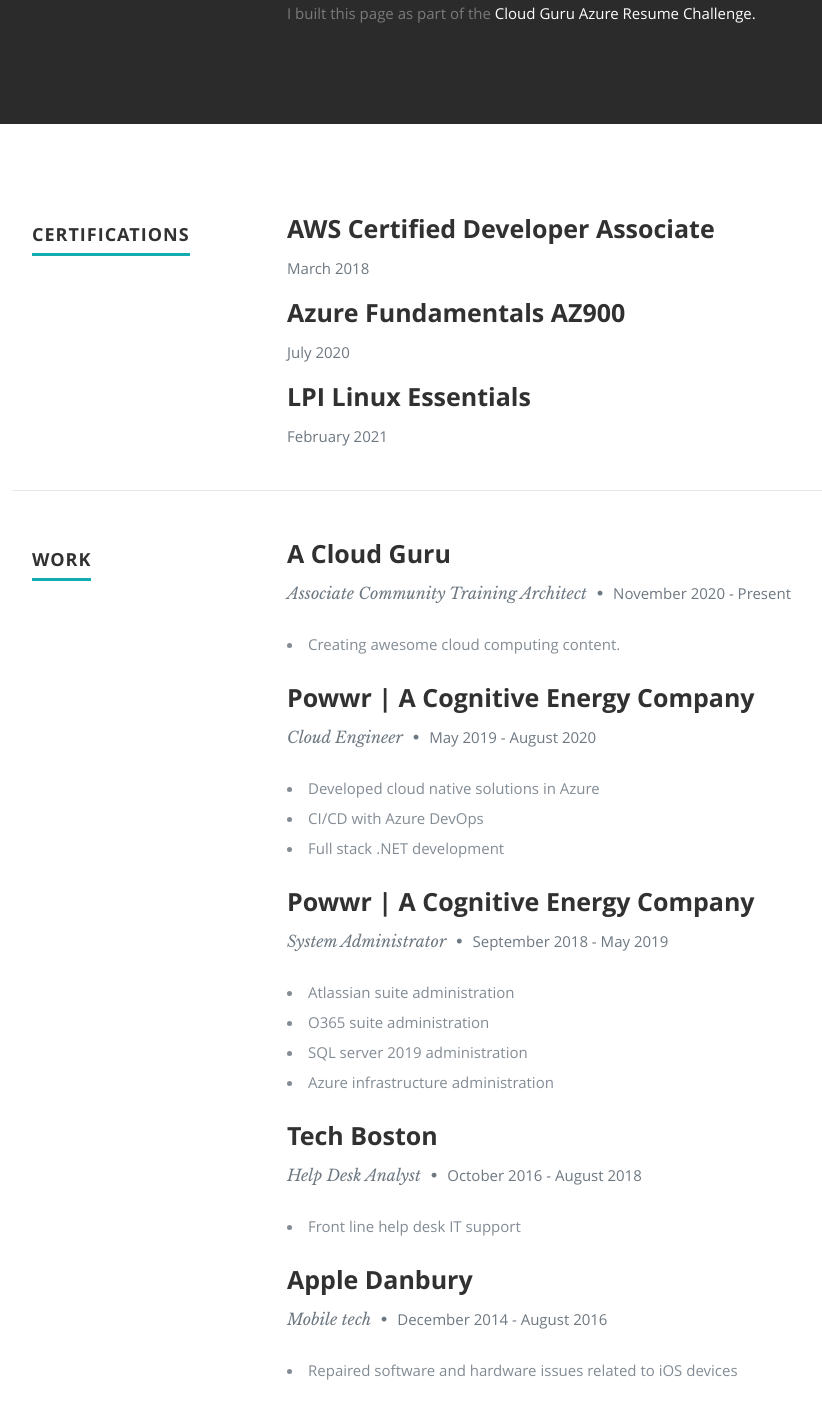
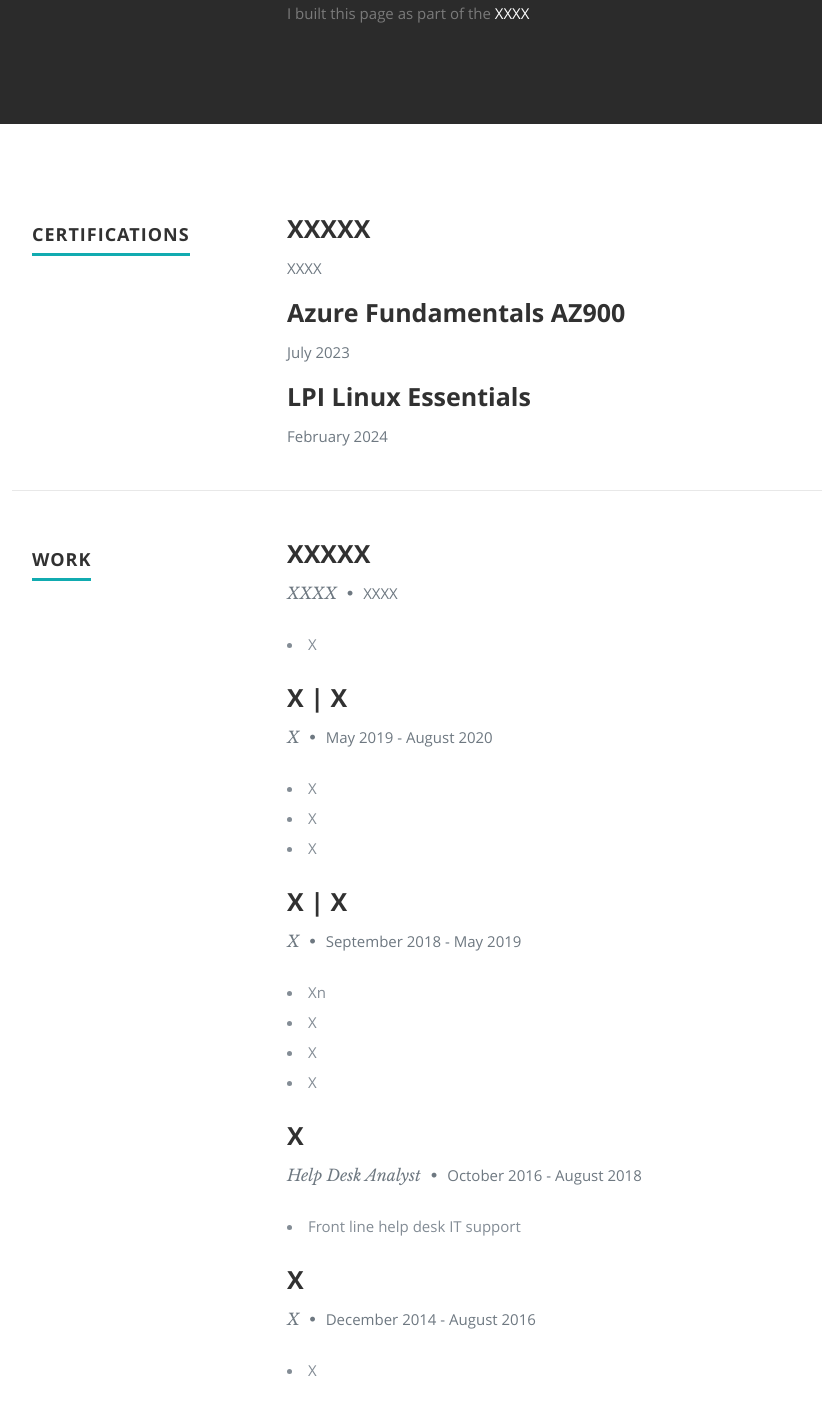
Before and after one commit to gustoak/Blog_EdoCarvalho, a plain HTML site: page cv/frontend/index.html in a window 1280 px wide. Shown: the part 1030-2442 px from the top of the page, without its empty margins (118-940 px from the left). Drawn offline with nearby package versions, Linux system fonts and the light colour scheme.

Commit message:
Update index.html temp

```diff
--- a/cv/frontend/index.html
+++ b/cv/frontend/index.html
@@ -91,12 +91,12 @@
 
             <h2>ABOUT ME</h2>
 
-            <p> Hi, I'm Gustavo Carvalho, <span>Training Architect at <a href="https://acloud.guru">A Cloud Guru</a></span>, <span> <a href="https://mvp.microsoft.com/en-us/PublicProfile/5003866">Azure MVP</a></span>
-               and <span><a href="https://youtube.com/madebygps">YouTuber</a></span> focused on making cloud learning more accessible and less daunting for everyone.
+            <p> Hi, I'm Gustavo Carvalho, <span>XXXX <a href="https://acloud.guru">XXXX</a></span>, <span> <a href="!#">Azure MVP</a></span>
+               and <span><a href="!#">YouTuber</a></span> focused on making cloud learning more accessible and less daunting for everyone.
 
          </br>
       </br>
-       I built this page as part of the <span><a href="https://github.com/madebygps/cgc-azure-resume">Cloud Guru Azure Resume Challenge.</a></span>
+       I built this page as part of the <span><a href="!#">XXXX</a></span>
 
 
          </div> <!-- end .main-col -->
@@ -124,8 +124,8 @@
 
                <div class="twelve columns">
 
-                  <h3>AWS Certified Developer Associate</h3>
-                  <p class="info"><em class="date">March 2018</em></p>
+                  <h3>XXXXX</h3>
+                  <p class="info"><em class="date">XXXX</em></p>
 
                </div>
 
@@ -136,7 +136,7 @@
                <div class="twelve columns">
 
                   <h3>Azure Fundamentals AZ900</h3>
-                  <p class="info"><em class="date">July 2020</em></p>
+                  <p class="info"><em class="date">July 2023</em></p>
 
                </div>
 
@@ -147,7 +147,7 @@
                <div class="twelve columns">
 
                   <h3>LPI Linux Essentials</h3>
-                  <p class="info"><em class="date">February 2021</em></p>
+                  <p class="info"><em class="date">February 2024</em></p>
 
                </div>
 
@@ -172,11 +172,11 @@
 
                <div class="twelve columns">
 
-                  <h3>A Cloud Guru</h3>
-                  <p class="info">Associate Community Training Architect <span>&bull;</span> <em class="date">November 2020 - Present</em></p>
+                  <h3>XXXXX</h3>
+                  <p class="info">XXXX <span>&bull;</span> <em class="date">XXXX</em></p>
 
                   <p>
-                  <li>Creating awesome cloud computing content.</li>
+                  <li>X</li>
                   </p>
 
                </div>
@@ -187,13 +187,13 @@
 
                <div class="twelve columns">
 
-                  <h3>Powwr | A Cognitive Energy Company</h3>
-                  <p class="info">Cloud Engineer <span>&bull;</span> <em class="date">May 2019 - August 2020</em></p>
+                  <h3>X | X</h3>
+                  <p class="info">X <span>&bull;</span> <em class="date">May 2019 - August 2020</em></p>
 
                   <p>
-                     <li>Developed cloud native solutions in Azure</li>
-                     <li>CI/CD with Azure DevOps</li>
-                     <li>Full stack .NET development</li>
+                     <li>X</li>
+                     <li>X</li>
+                     <li>X</li>
                   </p>
 
                </div>
@@ -204,14 +204,14 @@
 
                <div class="twelve columns">
 
-                  <h3>Powwr | A Cognitive Energy Company</h3>
-                  <p class="info">System Administrator <span>&bull;</span> <em class="date">September 2018 - May 2019</em></p>
+                  <h3>X | X</h3>
+                  <p class="info">X <span>&bull;</span> <em class="date">September 2018 - May 2019</em></p>
 
                   <p>
-                  <li>Atlassian suite administration</li>
-                  <li>O365 suite administration</li>
-                  <li>SQL server 2019 administration</li>
-                  <li>Azure infrastructure administration</li>
+                  <li>Xn</li>
+                  <li>X</li>
+                  <li>X</li>
+                  <li>X</li>
                   </p>
 
                </div>
@@ -222,7 +222,7 @@
 
                <div class="twelve columns">
 
-                  <h3>Tech Boston</h3>
+                  <h3>X</h3>
                   <p class="info">Help Desk Analyst <span>&bull;</span> <em class="date">October 2016 - August 2018</em></p>
 
                   <p>
@@ -237,11 +237,11 @@
 
                <div class="twelve columns">
 
-                  <h3>Apple Danbury</h3>
-                  <p class="info">Mobile tech <span>&bull;</span> <em class="date">December 2014 - August 2016</em></p>
+                  <h3>X</h3>
+                  <p class="info">X <span>&bull;</span> <em class="date">December 2014 - August 2016</em></p>
 
                   <p>
-                  <li>Repaired software and hardware issues related to iOS devices</li>
+                  <li>X</li>
 
                   </p>
 
```
